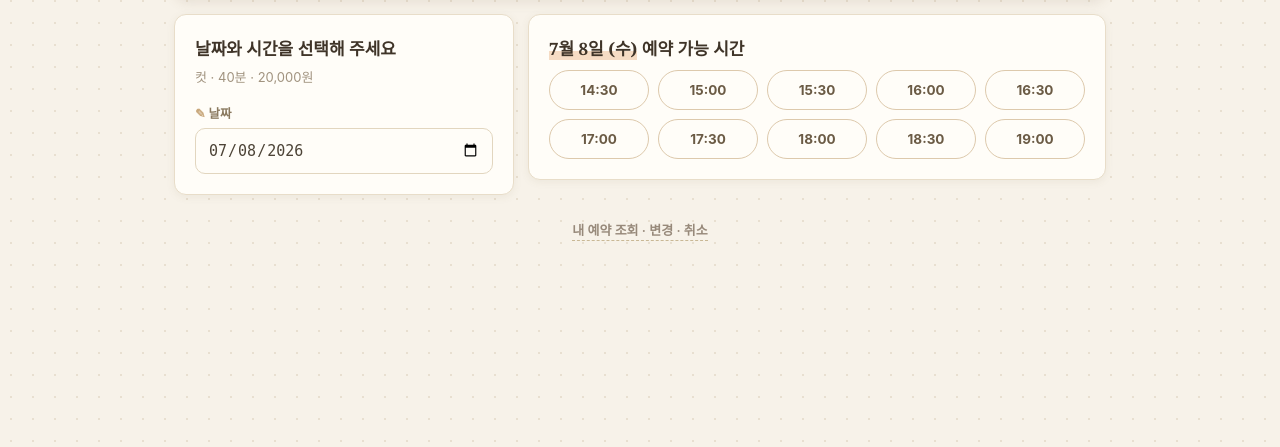
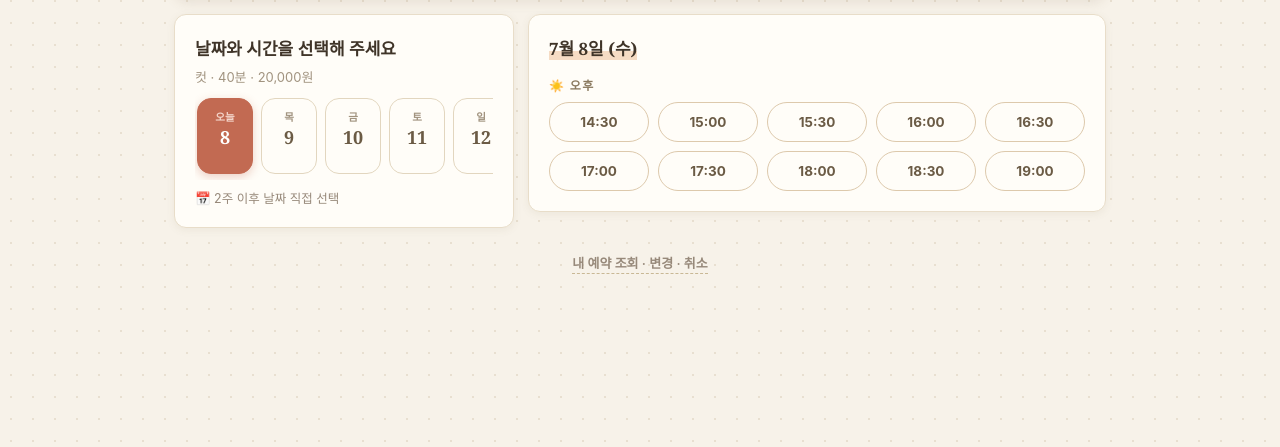
Before and after one commit to paulkim020-star/kakao-claude-webhook, a FastAPI app: page /booking/time?service_id=1 in a window 1280 px wide. Shown: the part 208-655 px from the top of the page. Run offline with FastAPI, Linux system fonts and the light colour scheme; data comes from the database, SQL or seed files in the repository; data that the repository does not hold is empty.

Commit message:
style: 시간 예약 화면 모던화 - 날짜 칩 스트립 + 오전/오후 그룹
- 날짜 입력칸 대신 가로 스크롤 날짜 칩 2주치 (오늘 표시, 휴무일 흐림+휴무 라벨)
- 시간 슬롯을 오전/오후 섹션으로 그룹핑
- 2주 이후 날짜는 접이식(details)으로 직접 선택 유지
- 슬롯 버튼 마크업을 _slot_button.html로 분리 (오전/오후 중복 제거)

Co-Authored-By: Claude Fable 5 <noreply@anthropic.com>
Claude-Session: https://claude.ai/code/session_01ATmmzLAqPJRzp7S6Bpbg2i

```diff
--- /dev/null
+++ b/booking/templates/_slot_button.html
@@ -0,0 +1,11 @@
+{# 시간 슬롯 버튼 1개 (time.html에서 include, 변수 t 사용) #}
+{% if change_mode %}
+<form method="post" action="/booking/change">
+  <input type="hidden" name="code" value="{{ code }}">
+  <input type="hidden" name="phone" value="{{ phone }}">
+  <input type="hidden" name="new_start" value="{{ date }}T{{ t }}">
+  <button type="submit">{{ t }}</button>
+</form>
+{% else %}
+<a href="/booking/form?service_id={{ service['id'] }}&start={{ date }}T{{ t }}">{{ t }}</a>
+{% endif %}
--- a/booking/templates/base.html
+++ b/booking/templates/base.html
@@ -59,6 +59,29 @@
          box-shadow: none; }
   .btn.secondary:hover { border-color: #c26a52; color: #c26a52; }
   .btn + .btn, form + .btn, .btn + form { margin-top: 10px; }
+
+  /* 날짜 선택: 가로 스크롤 칩 */
+  .daystrip { display: flex; gap: 8px; overflow-x: auto; padding: 10px 2px 6px;
+              scrollbar-width: none; -webkit-overflow-scrolling: touch; }
+  .daystrip::-webkit-scrollbar { display: none; }
+  .daychip { flex: 0 0 56px; display: flex; flex-direction: column; align-items: center;
+             gap: 1px; padding: 10px 0 8px; border-radius: 14px;
+             border: 1.5px solid #e2d6bf; background: #fffdf8; text-decoration: none;
+             color: #6b5b45; transition: all .12s; }
+  .daychip .dow { font-size: 10.5px; color: #a1937f; font-weight: 600; }
+  .daychip .num { font-family: Georgia, serif; font-size: 18px; font-weight: 700; }
+  .daychip:hover { border-color: #c26a52; transform: translateY(-1px); }
+  .daychip.on { background: #c26a52; border-color: #c26a52; color: #fff;
+                box-shadow: 0 3px 10px rgba(194,106,82,.3); }
+  .daychip.on .dow { color: #f3d4c9; }
+  .daychip.off { opacity: .38; }
+  .daychip.off:hover { border-color: #e2d6bf; transform: none; }
+  .slot-group { font-size: 12px; font-weight: 700; color: #8a795f;
+                letter-spacing: 1.5px; margin: 16px 0 9px; }
+  details.otherdate summary { cursor: pointer; font-size: 12.5px; color: #97897a;
+                margin-top: 8px; list-style: none; }
+  details.otherdate summary::before { content: "📅 "; }
+  details.otherdate form { margin-top: 8px; }
 
   /* 시간 슬롯: 다이어리 날짜 스티커 */
   .slots { display: grid; grid-template-columns: repeat(4, 1fr); gap: 9px; }
--- a/booking/templates/time.html
+++ b/booking/templates/time.html
@@ -10,6 +10,21 @@
       <p class="muted">{{ service['name'] }} · {{ service['duration_min'] }}분 ·
         {{ "{:,}".format(service['base_price']) }}원{% if service['extra_charge_note'] %}~ ({{ service['extra_charge_note'] }}){% endif %}</p>
     {% endif %}
+    <div class="daystrip">
+      {% for c in day_chips %}
+        {% set href = ('/booking/change?code=' ~ code ~ '&phone=' ~ phone ~ '&date=' ~ c['date'])
+                      if change_mode else ('/booking/time?service_id=' ~ service['id'] ~ '&date=' ~ c['date']) %}
+        {% if c['closed'] %}
+          <span class="daychip off"><span class="dow">{{ c['dow'] }}</span>
+            <span class="num">{{ c['num'] }}</span><span class="dow">휴무</span></span>
+        {% else %}
+          <a class="daychip {{ 'on' if c['on'] }}" href="{{ href }}">
+            <span class="dow">{{ c['dow'] }}</span><span class="num">{{ c['num'] }}</span></a>
+        {% endif %}
+      {% endfor %}
+    </div>
+    <details class="otherdate">
+      <summary>2주 이후 날짜 직접 선택</summary>
       <form method="get" action="{{ '/booking/change' if change_mode else '/booking/time' }}">
         {% if change_mode %}
           <input type="hidden" name="code" value="{{ code }}">
@@ -17,30 +32,28 @@
         {% else %}
           <input type="hidden" name="service_id" value="{{ service['id'] }}">
         {% endif %}
-      <label>날짜</label>
         <input type="date" name="date" value="{{ date }}" min="{{ today }}" onchange="this.form.submit()">
       </form>
+    </details>
   </div>
   <div class="card">
     {% if slots %}
-      <h2><span class="hl">{{ date_label }}</span> 예약 가능 시간</h2>
-      <div class="slots" style="margin-top:10px">
-        {% for t in slots %}
-          {% if change_mode %}
-            <form method="post" action="/booking/change">
-              <input type="hidden" name="code" value="{{ code }}">
-              <input type="hidden" name="phone" value="{{ phone }}">
-              <input type="hidden" name="new_start" value="{{ date }}T{{ t }}">
-              <button type="submit">{{ t }}</button>
-            </form>
+      <h2><span class="hl">{{ date_label }}</span></h2>
+      {% if slots_am %}
+        <p class="slot-group">🌅 오전</p>
+        <div class="slots">
+          {% for t in slots_am %}{% include "_slot_button.html" %}{% endfor %}
+        </div>
+      {% endif %}
+      {% if slots_pm %}
+        <p class="slot-group">☀️ 오후</p>
+        <div class="slots">
+          {% for t in slots_pm %}{% include "_slot_button.html" %}{% endfor %}
+        </div>
+      {% endif %}
     {% else %}
-            <a href="/booking/form?service_id={{ service['id'] }}&start={{ date }}T{{ t }}">{{ t }}</a>
-          {% endif %}
-        {% endfor %}
-      </div>
-    {% else %}
-      <h2>예약 가능한 시간이 없어요</h2>
-      <p class="muted">휴무일이거나 예약이 모두 찼습니다. 다른 날짜를 선택해 주세요.</p>
+      <h2>{{ date_label }}</h2>
+      <p class="muted">이 날은 예약 가능한 시간이 없어요.<br>다른 날짜를 선택해 주세요.</p>
     {% endif %}
   </div>
   </div>
```
Also changed, not shown: booking/web.py (+30 -1 lines). Lines whose indentation alone changed are shown as unchanged.
